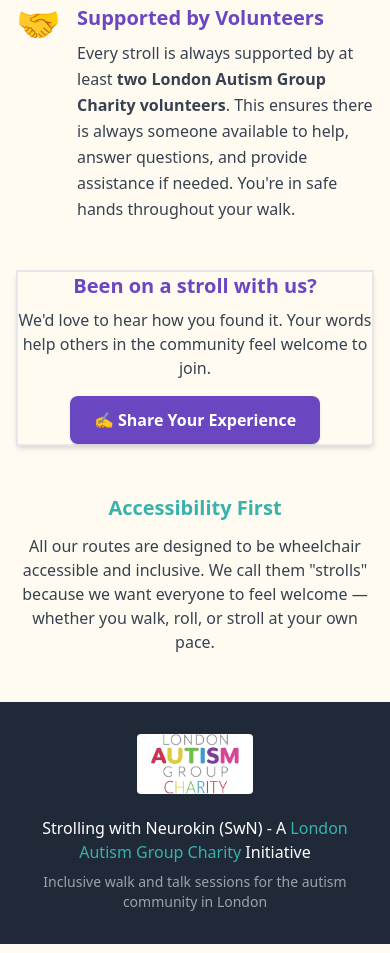
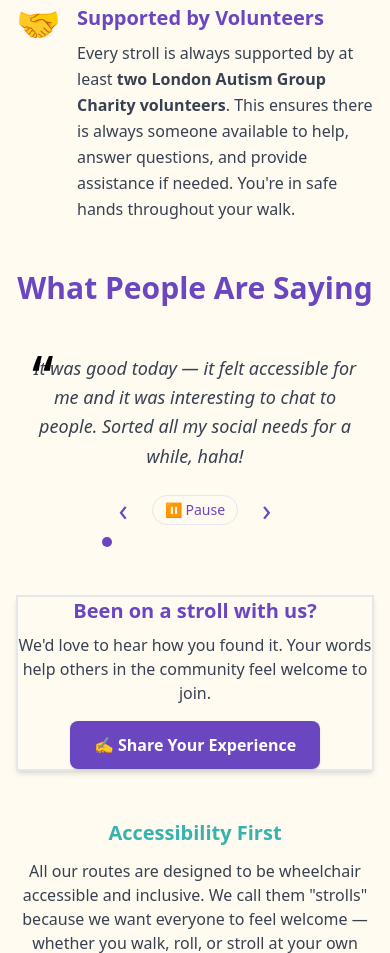
Before and after one commit to marcjtheodore1-sketch/swn, a Flask app: page / in a window 390 px wide. Shown: the part 2728-3681 px from the top of the page. Run offline with Flask 3, Linux system fonts and the light colour scheme; data comes from the database, SQL or seed files in the repository; some libraries are stand-ins or nearby versions.

Commit message:
Add testimonials carousel and refine title shimmer
- New auto-cycling testimonials panel above the "Been on a stroll with
  us?" card: rotates de-identified stroll quotes every 5s, with a
  pause/play button, prev/next controls, dots, and touch-swipe on
  mobile. Pauses for prefers-reduced-motion.
- Improve the title shimmer: wider/brighter highlight band, a soft
  drop-shadow glow for genuine radiance, centred vertical sweep (fixes
  the previous wonky look) and a slightly quicker, more noticeable pass.

Co-Authored-By: Claude Opus 4.8 <noreply@anthropic.com>

```diff
--- a/templates/landing.html
+++ b/templates/landing.html
@@ -6,30 +6,35 @@
        The letters do not move — only the fill colour sweeps across. */
     .swn-shimmer-title {
         background: linear-gradient(
-            100deg,
+            110deg,
             #6B46C1 0%,
-            #6B46C1 38%,
-            #a78bfa 50%,
-            #6B46C1 62%,
+            #6B46C1 28%,
+            #b794f4 42%,
+            #e9d8fd 50%,
+            #b794f4 58%,
+            #6B46C1 72%,
             #6B46C1 100%
         );
-        background-size: 220% 100%;
+        background-size: 250% 100%;
         -webkit-background-clip: text;
         background-clip: text;
         -webkit-text-fill-color: transparent;
         color: transparent;
-        animation: swn-shimmer 14s linear infinite;
+        /* soft radiant glow around the letters */
+        filter: drop-shadow(0 1px 6px rgba(139, 92, 246, 0.32));
+        animation: swn-shimmer 12s linear infinite;
         /* room for descenders (e.g. the "g") which text-6xl's tight line-height clips */
         line-height: 1.2;
         padding-bottom: 0.12em;
     }
     @keyframes swn-shimmer {
-        0%   { background-position: 130% 0; }
-        100% { background-position: -130% 0; }
+        0%   { background-position: 150% 50%; }
+        100% { background-position: -150% 50%; }
     }
     @media (prefers-reduced-motion: reduce) {
         .swn-shimmer-title {
             animation: none;
+            filter: none;
             -webkit-text-fill-color: #6B46C1;
             color: #6B46C1;
         }
@@ -215,6 +220,26 @@
                     </p>
                 </div>
             </div>
+        </div>
+    </div>
+
+    <!-- Testimonials Carousel -->
+    <div class="max-w-3xl mx-auto mb-12">
+        <h2 class="text-3xl font-bold text-center text-swn-purple mb-8">What People Are Saying</h2>
+        <div id="swn-testimonials" class="card relative overflow-hidden select-none">
+            <span class="absolute top-2 left-4 text-6xl text-swn-purple/15 leading-none" aria-hidden="true">&ldquo;</span>
+            <div class="px-2 sm:px-6 py-4 min-h-[140px] flex items-center justify-center">
+                <blockquote id="swn-tq" class="text-lg md:text-xl text-gray-700 italic text-center leading-relaxed transition-opacity duration-300" aria-live="polite"></blockquote>
+            </div>
+            <div class="flex items-center justify-center gap-4 mt-2">
+                <button type="button" id="swn-tprev" aria-label="Previous quote"
+                        class="text-swn-purple hover:text-purple-700 text-3xl leading-none px-2">&lsaquo;</button>
+                <button type="button" id="swn-tpause"
+                        class="px-3 py-1 rounded-full border border-swn-purple text-swn-purple hover:bg-swn-purple hover:text-white transition-all text-sm font-medium">⏸ Pause</button>
+                <button type="button" id="swn-tnext" aria-label="Next quote"
+                        class="text-swn-purple hover:text-purple-700 text-3xl leading-none px-2">&rsaquo;</button>
+            </div>
+            <div id="swn-tdots" class="flex flex-wrap justify-center gap-1.5 mt-3"></div>
         </div>
     </div>
 
@@ -472,4 +497,104 @@
     updateNameField();
 })();
 </script>
+
+<script>
+(function () {
+    var carousel = document.getElementById('swn-testimonials');
+    if (!carousel) return;
+
+    var quotes = [
+        "It was good today — it felt accessible for me and it was interesting to chat to people. Sorted all my social needs for a while, haha!",
+        "Thank you for a lovely walk. It was nice to meet everyone. I'm looking forward to the next one!",
+        "Thank you for organising the walk — it was great to meet you all.",
+        "Such a good day! Thanks so much for leading it, and to everyone I spoke to 😊",
+        "It was a lovely day 😊",
+        "A lovely walk in Hanwell and Perivale.",
+        "Thank you for a lovely walk!",
+        "Thank you so much for another great walk! I very much enjoyed meeting everyone, as always.",
+        "Thanks for a lovely walk. I really enjoyed spending time with everyone today.",
+        "Thanks so much for the lovely walk — we both enjoyed it very much! x",
+        "Thank you for a great day! Even though it was cold, I had a great time walking around with all of you. See you all in a few weeks 🤗",
+        "It was so lovely seeing all of you. Thank you so much for organising the walk — it's definitely a great initiative!"
+    ];
+
+    var qEl     = document.getElementById('swn-tq');
+    var dotsEl  = document.getElementById('swn-tdots');
+    var prevBtn = document.getElementById('swn-tprev');
+    var nextBtn = document.getElementById('swn-tnext');
+    var pauseBtn = document.getElementById('swn-tpause');
+
+    var INTERVAL = 5000;
+    var i = 0;
+    var timer = null;
+    var playing = false;
+
+    // Build dots
+    quotes.forEach(function (_, idx) {
+        var d = document.createElement('button');
+        d.type = 'button';
+        d.className = 'w-2.5 h-2.5 rounded-full transition-colors';
+        d.setAttribute('aria-label', 'Go to quote ' + (idx + 1));
+        d.addEventListener('click', function () { go(idx); restart(); });
+        dotsEl.appendChild(d);
+    });
+    var dots = dotsEl.children;
+
+    function render() {
+        qEl.style.opacity = '0';
+        setTimeout(function () {
+            qEl.textContent = quotes[i];
+            qEl.style.opacity = '1';
+        }, 250);
+        for (var k = 0; k < dots.length; k++) {
+            dots[k].className = 'w-2.5 h-2.5 rounded-full transition-colors ' +
+                (k === i ? 'bg-swn-purple' : 'bg-swn-purple/25 hover:bg-swn-purple/50');
+        }
+    }
+
+    function go(n) { i = (n + quotes.length) % quotes.length; render(); }
+    function next() { go(i + 1); }
+    function prev() { go(i - 1); }
+
+    function start() {
+        if (timer) clearInterval(timer);
+        timer = setInterval(next, INTERVAL);
+        playing = true;
+        pauseBtn.textContent = '⏸ Pause';
+        pauseBtn.setAttribute('aria-label', 'Pause auto-play');
+    }
+    function stop() {
+        clearInterval(timer);
+        timer = null;
+        playing = false;
+        pauseBtn.textContent = '▶ Play';
+        pauseBtn.setAttribute('aria-label', 'Resume auto-play');
+    }
+    function restart() { if (playing) start(); }   // reset the 5s clock after manual nav
+    function toggle() { playing ? stop() : start(); }
+
+    prevBtn.addEventListener('click', function () { prev(); restart(); });
+    nextBtn.addEventListener('click', function () { next(); restart(); });
+    pauseBtn.addEventListener('click', toggle);
+
+    // Touch swipe (mobile)
+    var x0 = null;
+    carousel.addEventListener('touchstart', function (e) { x0 = e.touches[0].clientX; }, { passive: true });
+    carousel.addEventListener('touchend', function (e) {
+        if (x0 === null) return;
+        var dx = e.changedTouches[0].clientX - x0;
+        if (Math.abs(dx) > 40) { (dx < 0 ? next() : prev()); restart(); }
+        x0 = null;
+    }, { passive: true });
+
+    render();
+
+    // Auto-play unless the visitor prefers reduced motion
+    if (window.matchMedia && window.matchMedia('(prefers-reduced-motion: reduce)').matches) {
+        stop();
+    } else {
+        start();
+    }
+})();
+</script>
 {% endblock %}
```
